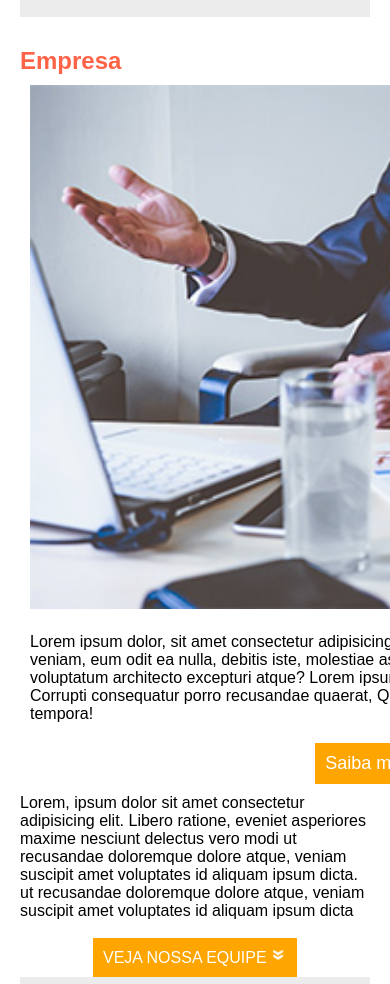
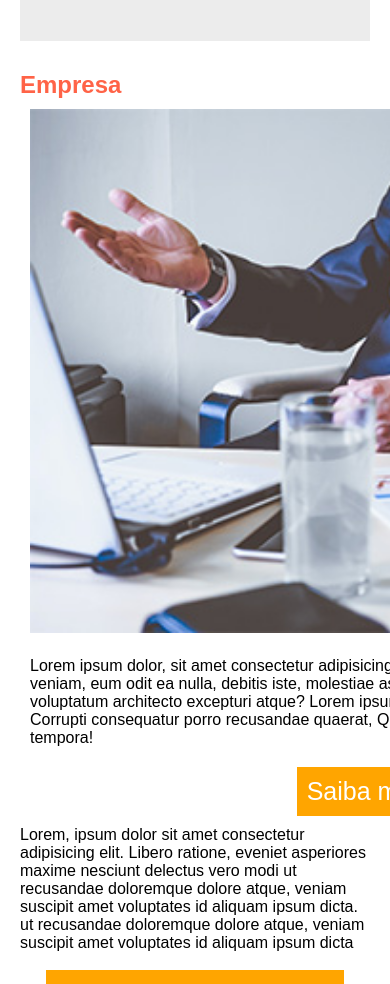
Before and after one commit to Eduardopatriota/teste-Agencia, a plain HTML site: page index.html in a window 390 px wide. Shown: the part 227-1211 px from the top of the page. Drawn offline with Linux system fonts and the light colour scheme.

Commit message:
testes de size

```diff
--- a/style.css
+++ b/style.css
@@ -176,6 +176,14 @@ footer{
         flex-direction: column;
     }
     .menu li{
-        font-size: 20px;
+        font-size: 25px;
+    }
+
+    button {
+        font-size: 25px;
+    }
+    button a{
+        color: white;
+        font-size: 25px;
     }
 }
```
